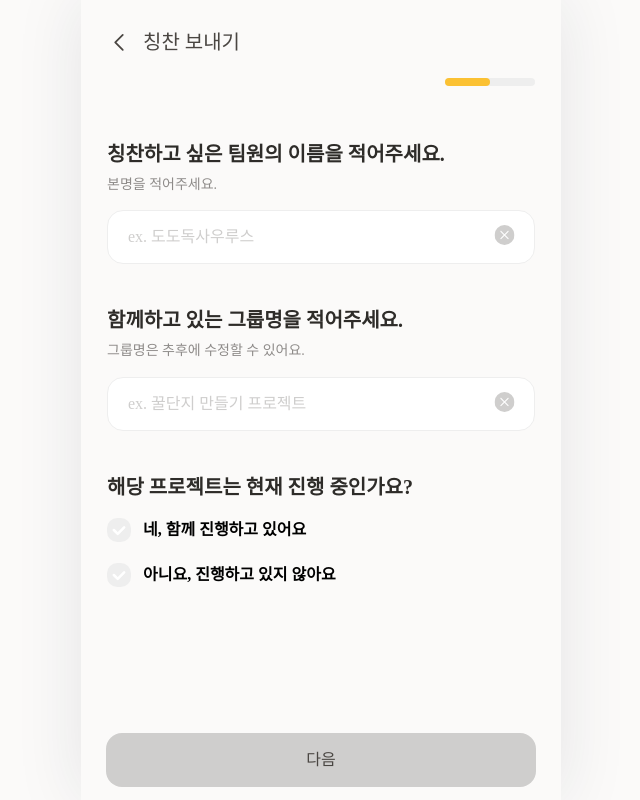
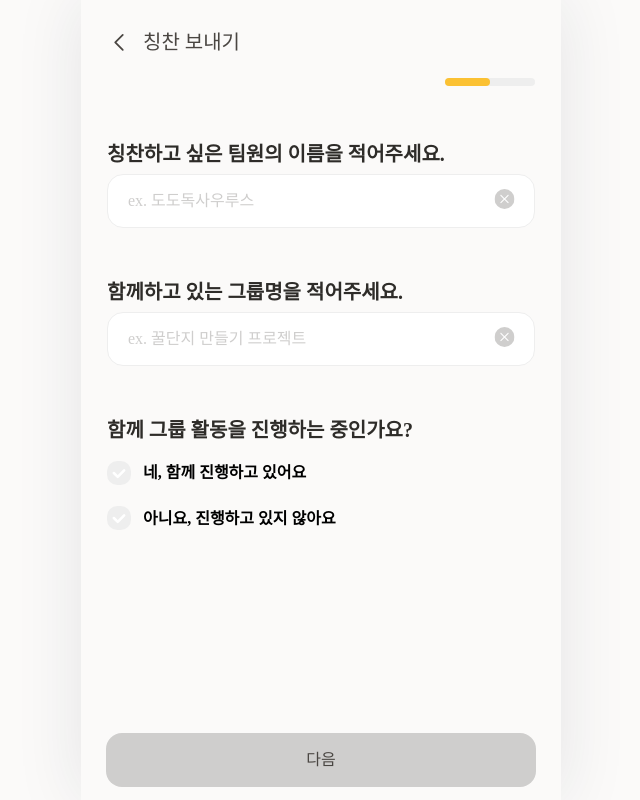
Before and after one commit to team-dododok/honeypot-fe, a React (Vite) app: page /compliment/send/target in a window 1280 px wide. Shown: the whole page, without its empty margins (319-959 px from the left). Built offline with nearby package versions, Linux system fonts and the light colour scheme; no server answers; sample sign-in values are in the browser's storage; a web font is replaced by a local one.

Commit message:
DD-141 💄 [Design] 이름 유효성 검사, UI 변경사항 반영

```diff
--- a/src/layouts/FormLayoutStyles.ts
+++ b/src/layouts/FormLayoutStyles.ts
@@ -36,7 +36,7 @@ const Container = styled.div`
   width: 100%;
   display: flex;
   flex-direction: column;
-  gap: 40px;
+  gap: 48px;
 `;
 
 const Label = styled.div<LabelProps>`
--- a/src/pages/compliment/send/ComplimentSendTargetPage.tsx
+++ b/src/pages/compliment/send/ComplimentSendTargetPage.tsx
@@ -13,7 +13,6 @@ import {
   ProgressBarWrapper,
 } from '@/layouts/FormLayoutStyles';
 import { useSendComplimentStore } from '@/store/useSendComplimentStore';
-import { theme } from '@/styles/theme';
 import styled from '@emotion/styled';
 import React, { useEffect, useState } from 'react';
 import { useLocation, useNavigate } from 'react-router-dom';
@@ -32,6 +31,7 @@ const ComplimentSendTargetPage = () => {
     setOngoing,
     clearState,
   } = useSendComplimentStore();
+  const [errorMsg, setErrorMsg] = useState<string>('');
   const [showGroupModal, setShowGroupModal] = useState<boolean>(false);
   const [selectedGroup, setSelectedGroup] = useState<number | null>(null);
 
@@ -49,7 +49,12 @@ const ComplimentSendTargetPage = () => {
   }, [receiverName, groupName, ongoing]);
 
   const handleNameChange = (e: React.ChangeEvent<HTMLInputElement>) => {
-    setReceiverName(e.target.value);
+    if (e.target.value.length <= 8) {
+      setReceiverName(e.target.value);
+      setErrorMsg('');
+    } else {
+      setErrorMsg('8자 이내로 입력해 주세요.');
+    }
   };
 
   const handleGroupChange = (e: React.ChangeEvent<HTMLInputElement>) => {
@@ -93,20 +98,19 @@ const ComplimentSendTargetPage = () => {
           <Label marginBottom="4px" typography="subtitle1">
             칭찬하고 싶은 팀원의 이름을 적어주세요.
           </Label>
-          <Description>본명을 적어주세요.</Description>
           <Input
             width="100%"
             placeholder="ex. 도도독사우루스"
             clear={true}
             value={receiverName}
             onChange={handleNameChange}
+            errorMsg={errorMsg}
           />
         </LabelWrapper>
         <LabelWrapper>
           <Label marginBottom="4px" typography="subtitle1">
             함께하고 있는 그룹명을 적어주세요.
           </Label>
-          <Description>그룹명은 추후에 수정할 수 있어요.</Description>
           <Input
             width="100%"
             placeholder="ex. 꿀단지 만들기 프로젝트"
@@ -119,7 +123,7 @@ const ComplimentSendTargetPage = () => {
         </LabelWrapper>
         <LabelWrapper>
           <Label marginBottom="14px" typography="subtitle1">
-            해당 프로젝트는 현재 진행 중인가요?
+            함께 그룹 활동을 진행하는 중인가요?
           </Label>
           <CheckList>
             {CHECK_COMPLIMENT_OPTIONS.map((option) => (
@@ -172,11 +176,6 @@ const LabelWrapper = styled.div`
   flex-direction: column;
 `;
 
-const Description = styled.div`
-  color: ${theme.colors.gray50};
-  ${theme.typography.body4};
-  margin-bottom: 14px;
-`;
 const CheckList = styled.div`
   width: 100%;
   display: flex;
```
